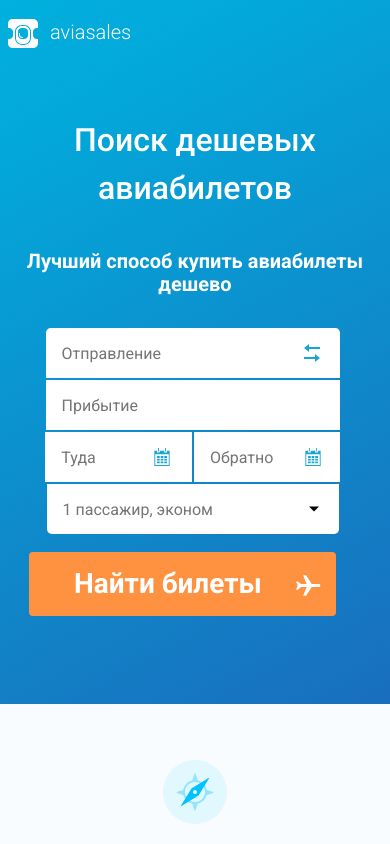
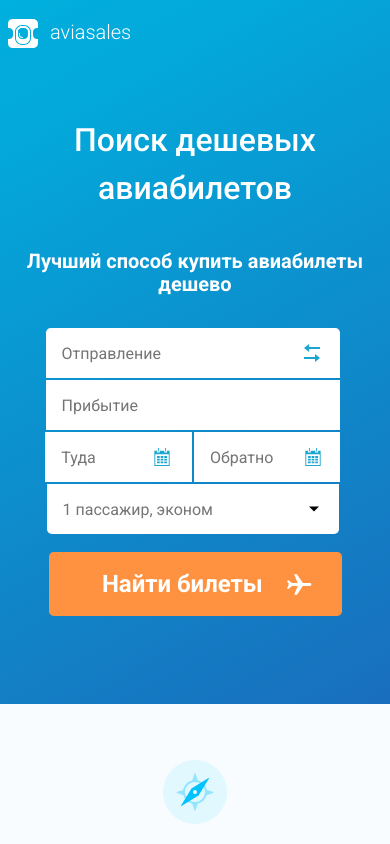
Before and after one commit to p1xar/aviasales-frontend-demo, a React (Create React App) app: page / in a window 390 px wide. Shown: the top 844 px of the page. Built offline with nearby package versions, Linux system fonts and the light colour scheme.

Commit message:
Fix breakpoints in Inputs component

```diff
--- a/src/Header/Inputs/index.js
+++ b/src/Header/Inputs/index.js
@@ -103,18 +103,17 @@
 `;
 
 const CustomFormContainer = styled(FormContainer)`
-    flex-basis: 100%;
     display: flex;
     justify-content: center;
+    align-items: center;
     margin-top: 1rem;
-    @media screen and (max-width: 20rem) {
-        flex-direction: column;
-        align-items: center;
-    }
+    width: 18.3125rem;
+    height: 4rem;
+    background: #FF9241;
+    border-radius: 0.3rem;
 `;
 
 const SearchButton = styled.a`
-    background: #FF9241;
     color: white;
     border: 0;
     border-radius: 0.25rem;
@@ -122,16 +121,8 @@
     font-weight: 600;
     font-size: 1.75rem;
     line-height: 2.0625rem;
-    padding-left: 2.8125rem;
-    padding-top: 0.9375rem;
-    padding-bottom: 1rem;
-    padding-right: 4.625rem;
     text-decoration: none;
-    @media screen and (max-width: 20rem) {
-        padding-top: 1rem;
-        padding-bottom: 1rem;
-        padding-left: 3.25rem;
-        padding-right: 4.9rem;
+    @media screen and (max-width: 70.999rem) {
         font-size: 1.5rem;
         line-height: 1.5rem;
     }
@@ -140,28 +131,27 @@
 const PlaneIcon = styled(Icon)`
     width: 1.585rem;
     height: 1.305rem;
-    top: 1.4rem;
-    right: 2.5rem;
+    top: 0rem;
+    right: -1.5rem;
     position: relative;
-    @media screen and (max-width: 20rem) {
-        top: -2.3rem;
-        right: initial;
-        left: 6.5rem;
-    }
 `;
 
 const BreakColumn = styled.div`
     display: none;
+    flex-basis: 100%;
     @media screen and (max-width: 37.599rem) {
         display: block;
-        flex-basis: 100%;
     }
     @media screen and (min-width: 37.699rem) and (max-width: 70.999rem) {
-        &:nth-child(4) {
+        display: none;
+        &:nth-child(4), &:nth-child(9) {
             display: block;
-            flex-basis: 100%;
         }
-
+    }
+    @media screen and (min-width: 71rem) {
+        &:nth-child(9) {
+            display: block;
+        }
     }
 `;
 export default() => {
@@ -189,6 +179,7 @@
                         <Passangers placeholder="1 пассажир, эконом"readOnly/>
                         <ShapeIcon alt="Triangle" src={shape} />
                     </FormContainer>
+                    <BreakColumn />
                     <CustomFormContainer>
                         <SearchButton href="/">
                             Найти билеты
```
